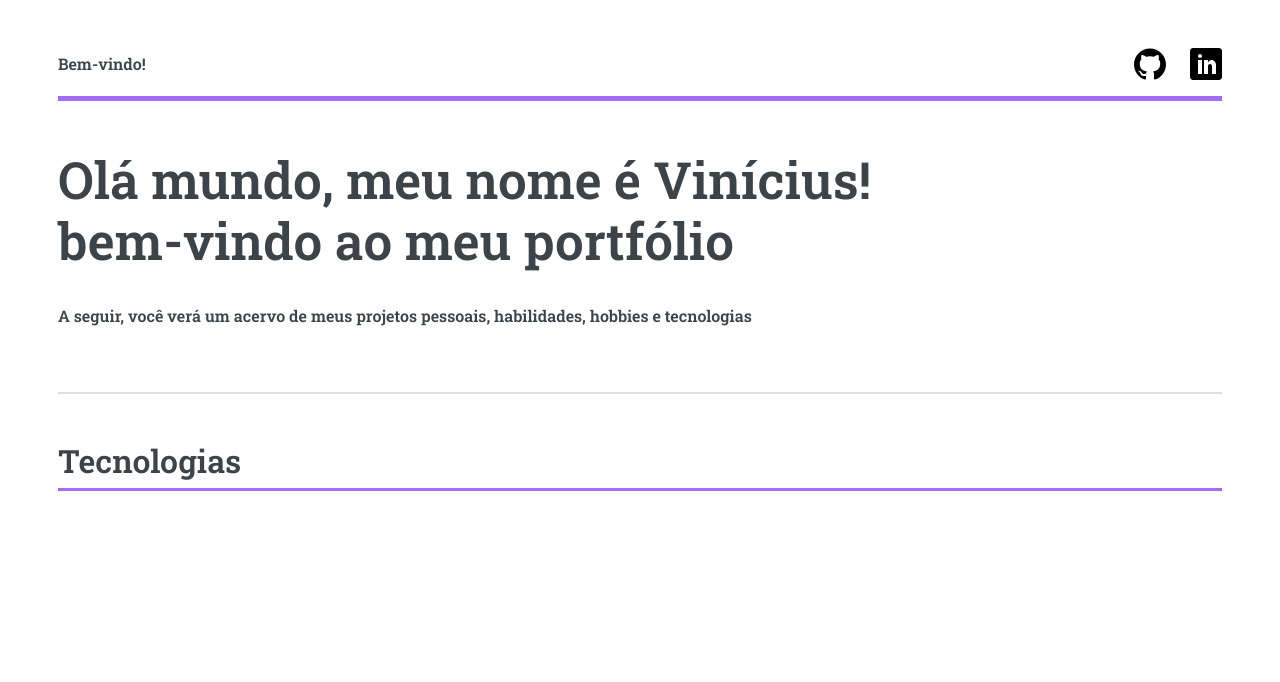
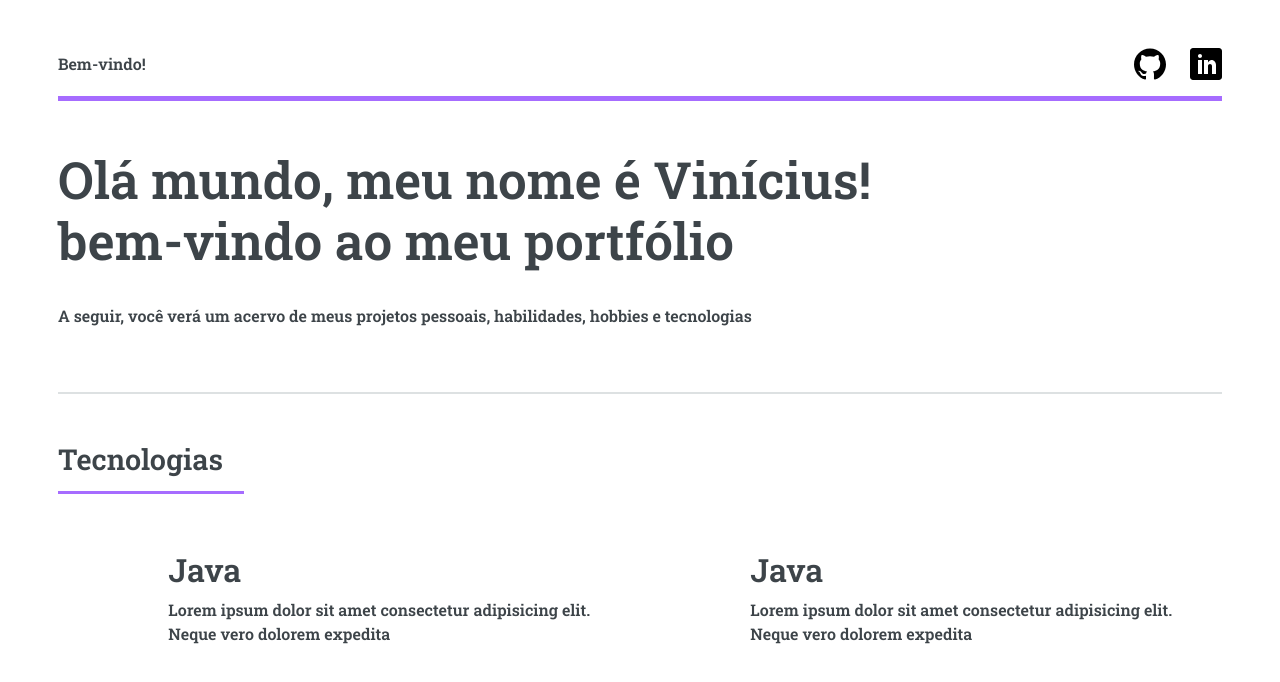
Before and after one commit to viniciusbacellar/Portfolio, a plain HTML site: page index.html in a window 1280 px wide. Drawn offline with Linux system fonts and the light colour scheme.

Commit message:
Adicionado java nas tecnologias

```diff
--- a/index.html
+++ b/index.html
@@ -11,6 +11,7 @@
   <link rel="preconnect" href="https://fonts.gstatic.com" crossorigin>
   <link href="https://fonts.googleapis.com/css2?family=Roboto+Slab:wght@600&display=swap" rel="stylesheet">
   <title>Portfólio</title>
+  <script src="https://kit.fontawesome.com/d8f8111b91.js" crossorigin="anonymous"></script>
 </head>
 
 <body>
@@ -44,9 +45,36 @@
     </header>
 
     <section class="row py-5" id="tecnologias">
-      <div id="h2-tec">
-        <h2>Tecnologias</h2>
+      <div>
+        <h2 id="h2-tec">Tecnologias</h2>
       </div>
+      <!-- JAVA -->
+      <div class="col-6">
+        <div class="d-flex align-items-center">
+          <div class="me-5">
+            <i class="fa-brands fa-java fa-5x"></i>
+          </div>
+          <div>
+            <h2>Java</h2>
+            <p>Lorem ipsum dolor sit amet consectetur adipisicing elit. Neque vero dolorem expedita</p>
+          </div>
+        </div>
+      </div>
+
+      <!-- JAVASCRIPT -->
+      <div class="col-6">
+        <div class="d-flex align-items-center">
+          <div class="me-5">
+            <i class="fa-brands fa-java fa-5x"></i>
+          </div>
+          <div>
+            <h2>Java</h2>
+            <p>Lorem ipsum dolor sit amet consectetur adipisicing elit. Neque vero dolorem expedita</p>
+          </div>
+        </div>
+      </div>
+
+
     </section>
   </div>
 
--- a/style.css
+++ b/style.css
@@ -50,8 +50,14 @@ font-size: 3.2em;
 
 /* TECNOLOGIAS */
 
-#tecnologias > #h2-tec {
+#tecnologias > div {
+  display: block;
+}
+
+#h2-tec {
+  font-size: 1.8em;
   display: inline-block;
   border-bottom: 3px solid #A66CFF;
-
+  margin: 0 0 2em 0;
+  padding: 0 0.75em 0.5em 0 !important;
 }
```
